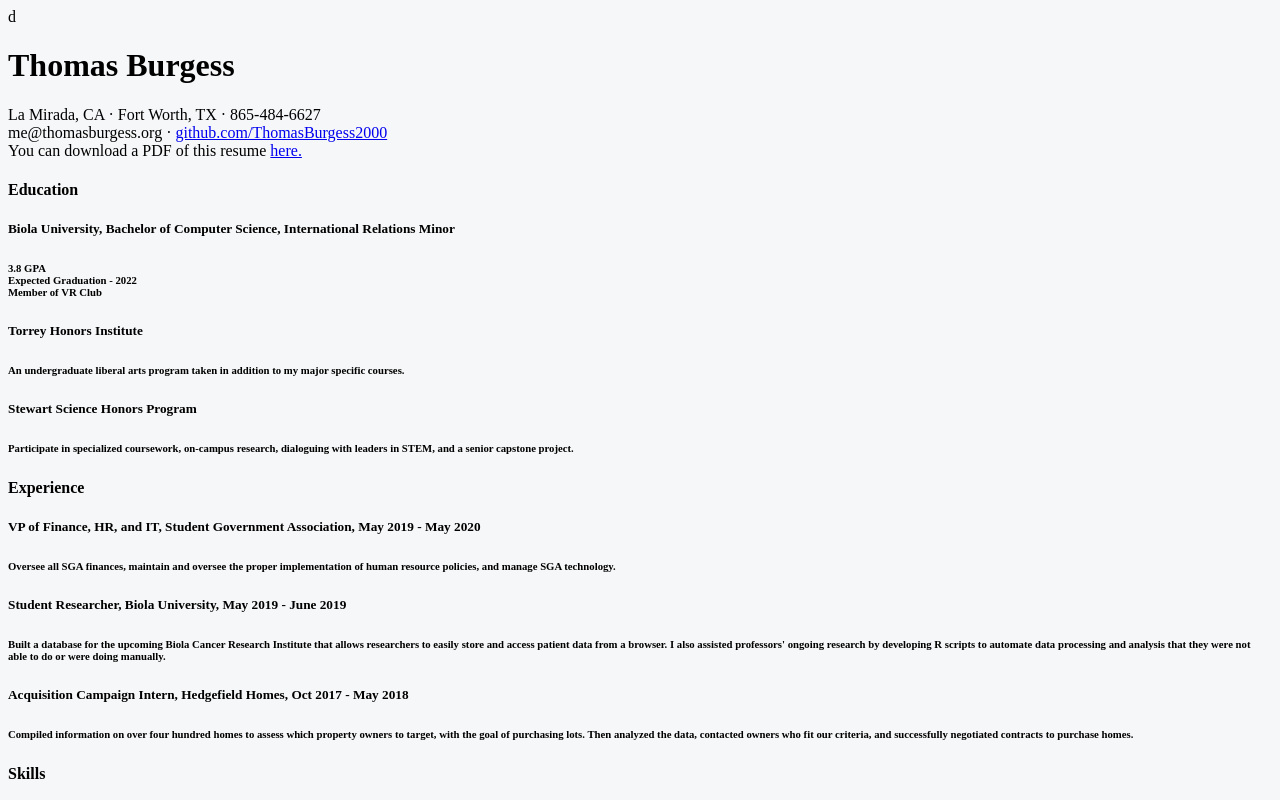
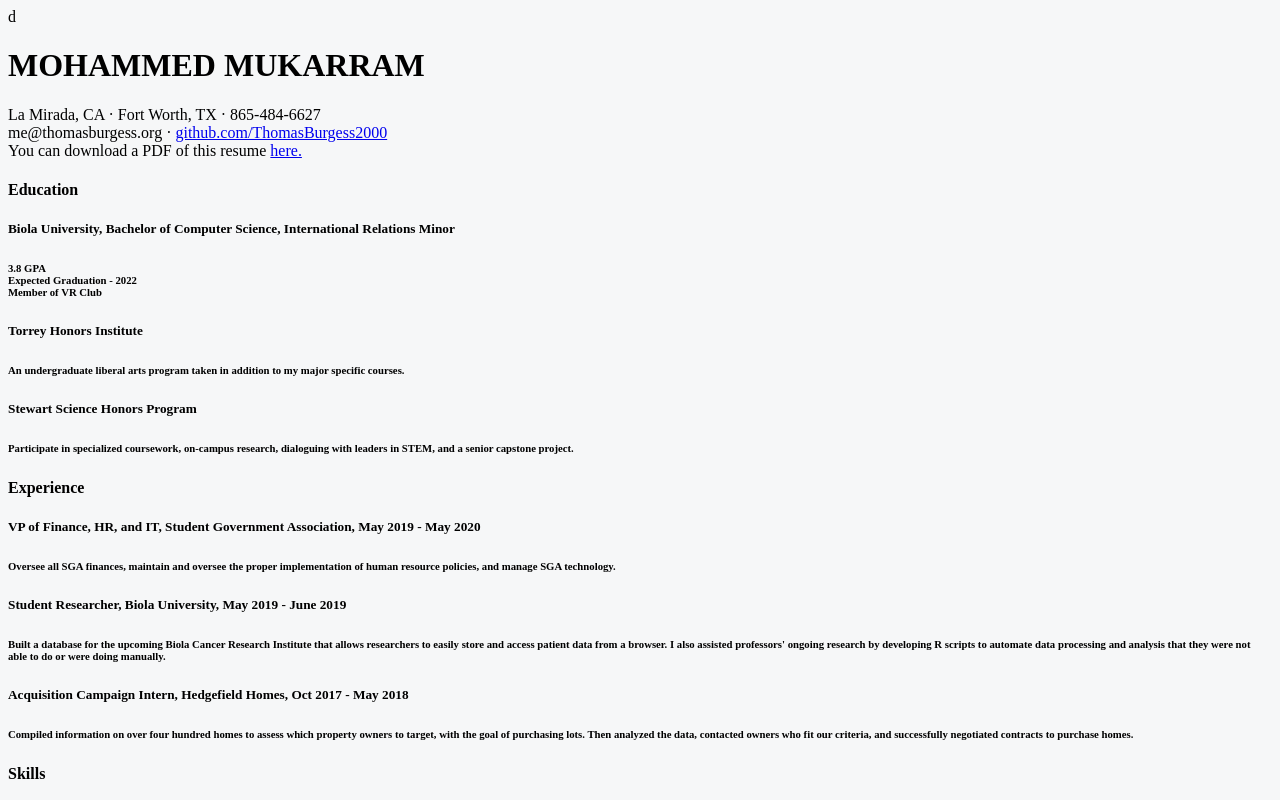
Before and after one commit to moh-mukarram/ryuoga12.github.io, a plain HTML site: page index.html in a window 1280 px wide. Shown: the top 800 px of the page. Drawn offline with Linux system fonts and the light colour scheme.

Commit message:
Update index.html

```diff
--- a/index.html
+++ b/index.html
@@ -18,7 +18,7 @@
 
 	<div class="container-fluid">
 		<!-- Title Section -->
-		<h1 class="title">Thomas <span class="boldedBlue">Burgess</span></h1>
+		<h1 class="title">MOHAMMED <span class="boldedBlue">MUKARRAM</span></h1>
 		<p class="subtitle">La Mirada, CA &middot; Fort Worth, TX &middot; 865-484-6627<br/>me@thomasburgess.org &middot; <a href="https://github.com/ThomasBurgess2000">github.com/ThomasBurgess2000</a><br/>You can download a PDF of this resume <a href="https://docs.google.com/document/d/1C3JRXhdOdGfvjk39BWzGouq1b3yFwcoStkRfCFlT_Lw/edit?usp=sharing">here.</a></p>
 			<!-- Education Section -->
 			<h4>Education</h4>
```
